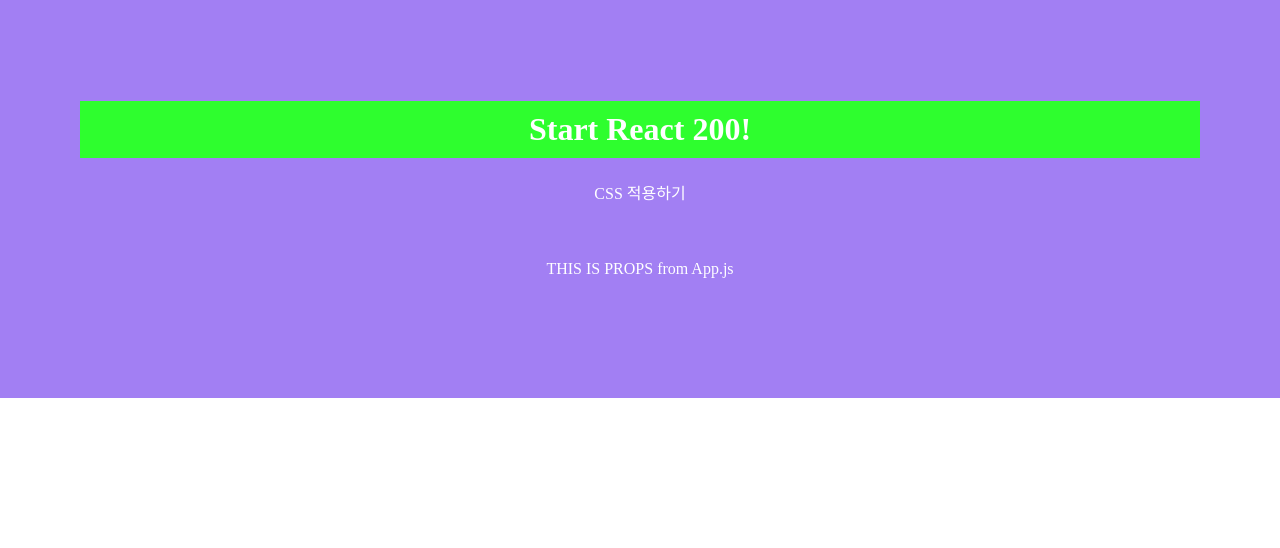
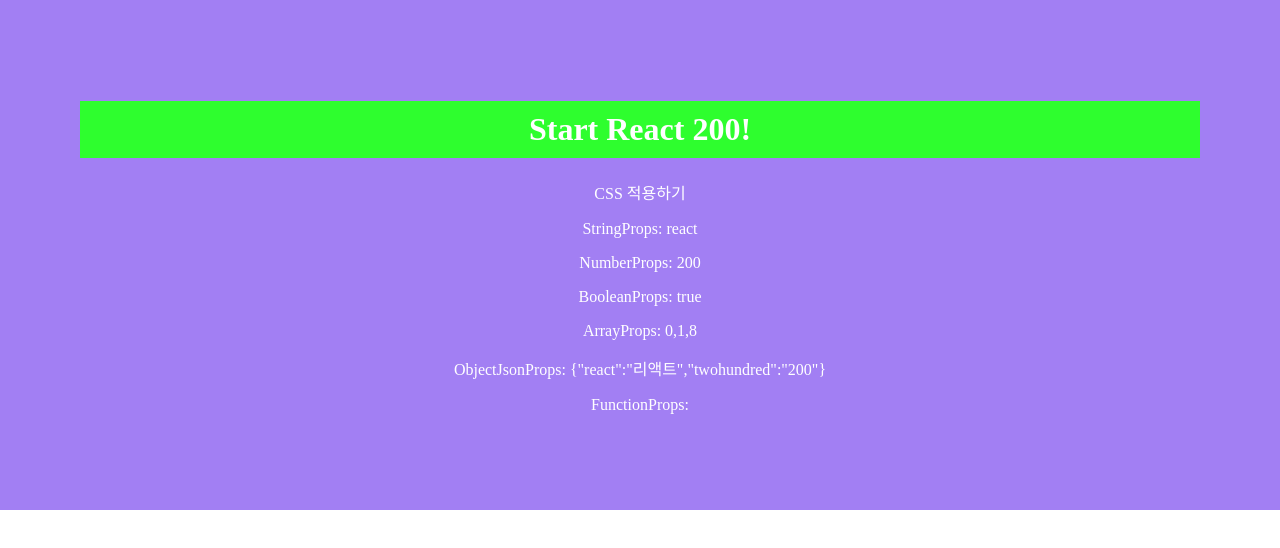
Before and after one commit to leejungyeoul/react200, a React (Create React App) app in the folder client/: page / in a window 1280 px wide. Shown: the top 548 px of the page. Built offline with nearby package versions, Linux system fonts and the light colour scheme.

Commit message:
018. props 자료형 선언하기

```diff
--- a/client/src/App.js
+++ b/client/src/App.js
@@ -1,13 +1,20 @@
 import React from 'react';
 import './App.css';
-import Props from './R017_Props'
+import PropsDatatype from './R018_PropsDatatype'
 
 function App() {
   return (
     <div>
       <h1>Start React 200!</h1>
       <p>CSS 적용하기</p>
-      <Props props_val="THIS IS PROPS"/>
+      <PropsDatatype
+        String="react"
+        Number={200}
+        Boolean={1==1}
+        Array={[0, 1, 8]}
+        ObjectJson={{react:"리액트", twohundred:"200"}}
+        Function={console.log("FunctionProps: function!")}
+      />
     </div>
   );
 }
--- a/client/src/R017_Props.js
+++ /dev/null
@@ -1,13 +0,0 @@
-import React, { Component } from 'react';
-
-class R017_Props extends Component {
-  render() {
-    let props_value = this.props.props_val;
-    props_value += ' from App.js'
-    return (
-    <div>{props_value}</div>
-    )
-  }
-}
-
-export default R017_Props;
--- /dev/null
+++ b/client/src/R018_PropsDatatype.js
@@ -0,0 +1,31 @@
+import React, { Component } from 'react';
+import datatype from 'prop-types';
+
+class R018_PropsDatatype extends Component {
+  render() {
+    let {
+      String, Number, Boolean, Array, ObjectJson, Function
+    } = this.props
+    return (
+    <div style={{padding: "0px"}}>
+      <p>StringProps: {String}</p>
+      <p>NumberProps: {Number}</p>
+      <span>BooleanProps: {Boolean.toString()}</span>
+      <p>ArrayProps: {Array.toString()}</p>
+      <p>ObjectJsonProps: {JSON.stringify(ObjectJson)}</p>
+      <p>FunctionProps: {Function}</p>
+    </div>
+    )
+  }
+}
+
+R018_PropsDatatype.propTypes = {
+  String: datatype.number,
+  Number: datatype.number,
+  Boolean: datatype.bool,
+  Array: datatype.array,
+  ObjectJson: datatype.object,
+  Function: datatype.func,
+}
+
+export default R018_PropsDatatype;
```
